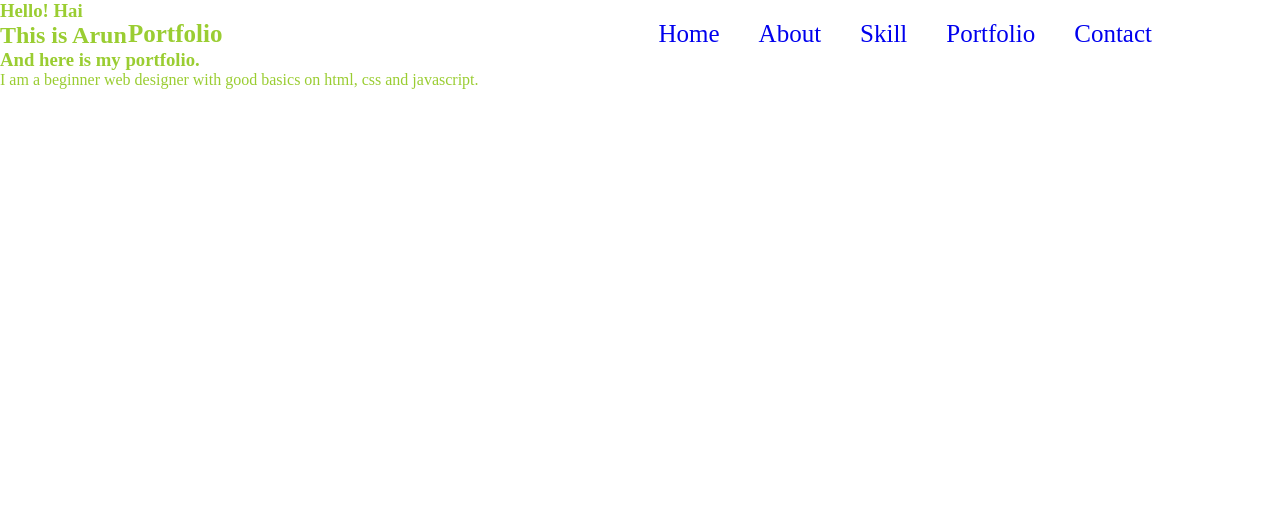
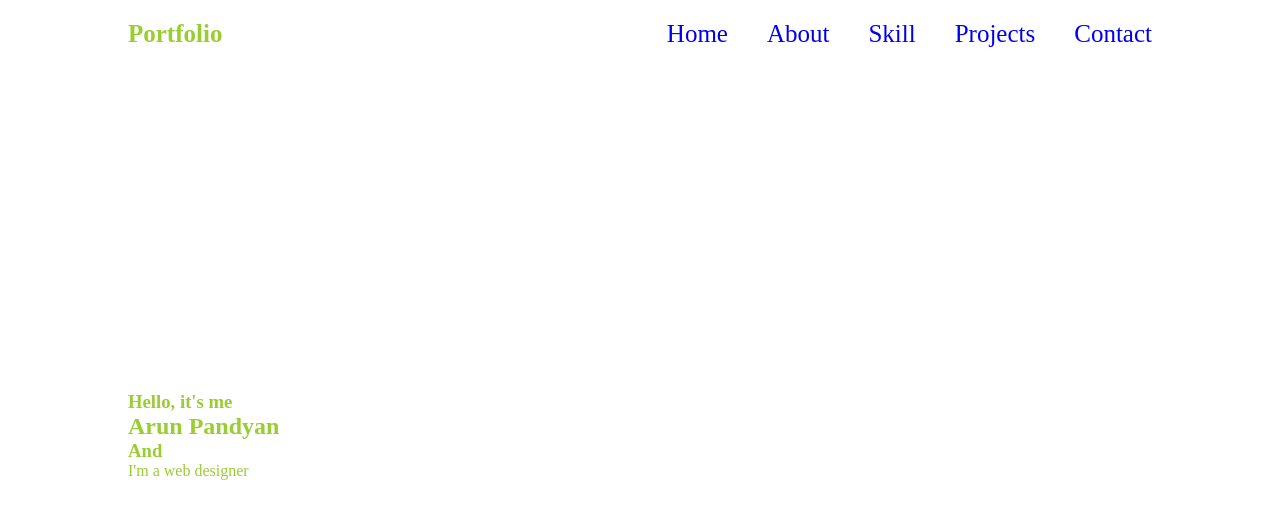
Before and after one commit to ArunPandyanVasam/Portfolio, a plain HTML site: page index.html in a window 1280 px wide. Drawn offline with Linux system fonts and the light colour scheme.

Commit message:
Made changes in the html and css

```diff
--- a/index.html
+++ b/index.html
@@ -14,20 +14,19 @@
             <a href="#">Home</a>
             <a href="#">About</a>
             <a href="#">Skill</a>
-            <a href="#">Portfolio</a>
+            <a href="#">Projects</a>
             <a href="#">Contact</a>
         </nav>
     </header>
 
-    <section>
-        <div class="content">
-            <div class="main-content">
-                <h3>Hello! Hai</h3>
-                <h1>This is Arun</h1>
-                <h3>And here is my portfolio.</h3>
-                <p>I am a beginner web designer with good basics on html, css and javascript.</p>
-            </div>
+    <section class="home">
+        <div class="home-content">
+            <h3>Hello, it's me</h3>
+            <h1>Arun Pandyan</h1>
+            <h3>And</h3>
+            <p>I'm a web designer</p>
         </div>
+
     </section>
 </body>
 </html>
--- a/style.css
+++ b/style.css
@@ -27,6 +27,7 @@ header {
     color: yellowgreen;
     text-decoration: none;
     font-weight: 600;
+    float: left;
 }
 
 .navbar a {
@@ -41,3 +42,18 @@ header {
 .navbar a:hover {
     color: aquamarine;
 }
+
+.navbar {
+    float: right;
+}
+
+.home {
+    position: fixed;
+    width: 100%;
+    justify-content: space-between;
+    height: 100vh;
+    background-position: center;
+    display: flex;
+    align-items: center;
+    padding: 70px 10% 0;
+}
```
